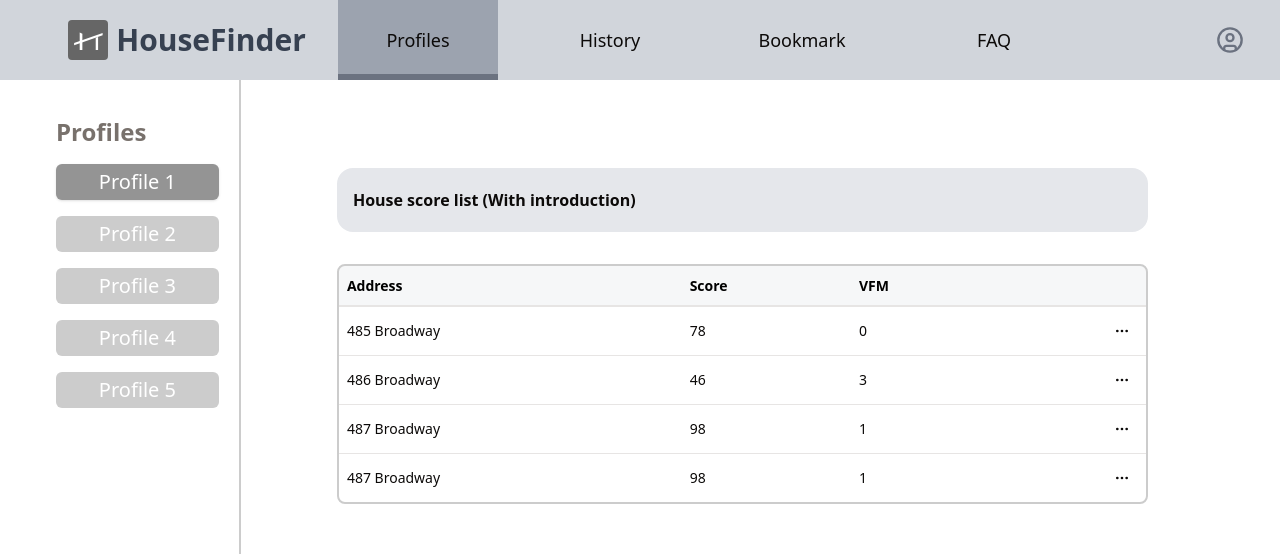
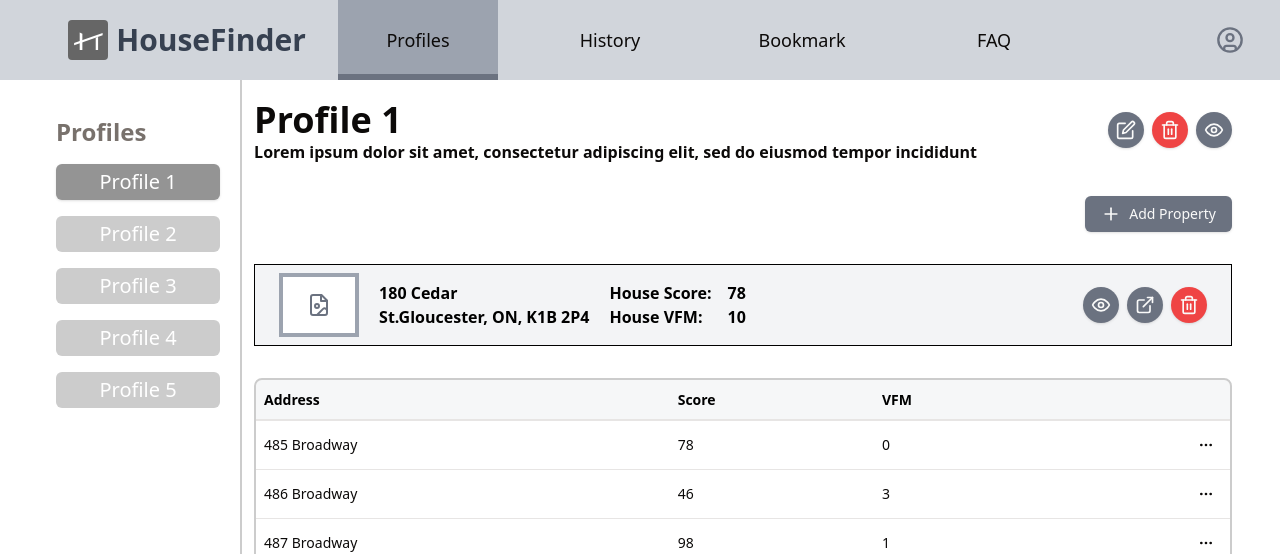
Before and after one commit to new-idea-machine/os-house-finder-app, a React (Vite) app in the folder frontendV2/: page /profiles in a window 1280 px wide. Shown: the top 554 px of the page. Built offline with nearby package versions, Linux system fonts and the light colour scheme; no server answers.

Commit message:
Updated profile table row look for profiles page

```diff
--- a/frontendV2/src/pages/Profiles.tsx
+++ b/frontendV2/src/pages/Profiles.tsx
@@ -24,7 +24,16 @@ import {
   DropdownMenuTrigger,
 } from '@components/ui/dropdown';
 import { Button } from '@components/ui/button';
-import { MoreHorizontal } from 'lucide-react';
+import {
+  ExternalLink,
+  Eye,
+  FileImage,
+  MoreHorizontal,
+  PenSquare,
+  Plus,
+  Trash2,
+} from 'lucide-react';
+import { Card, CardContent } from '@components/ui/card';
 import { Tabs, TabsContent, TabsList, TabsTrigger } from '@/components/ui/tabs';
 
 type ProfileTableDataType = {
@@ -204,15 +213,71 @@ export default function Profiles() {
         </section>
         <AddNewProfile currentTabs={tabs} addTab={setTabs} />
       </TabsList>
-      {tabs.map((tab) => (
-        <TabsContent
-          key={tab.value}
-          value={tab.value}
-          className="container w-full pt-4"
-        >
-          <div className="container flex flex-col gap-y-8 px-16 pt-16">
-            <div className="flex h-16 w-full items-center rounded-2xl bg-gray-200 px-4">
-              <p className="font-bold">House score list (With introduction)</p>
+      {tabs.map((tab, index) => (
+        <TabsContent key={tab.value} value={tab.value} className="w-full p-3">
+          <div className="flex flex-col gap-y-8">
+            <div className="flex justify-between space-y-3">
+              <div>
+                <p className="text-4xl font-bold">Profile {index + 1}</p>
+                <p className="font-semibold">
+                  Lorem ipsum dolor sit amet, consectetur adipiscing elit, sed
+                  do eiusmod tempor incididunt{' '}
+                </p>
+              </div>
+              <div className="space-x-2">
+                <Button size="icon" className="rounded-full bg-gray-500">
+                  <PenSquare className="h-5 w-5" />
+                </Button>
+                <Button size="icon" className="rounded-full bg-destructive">
+                  <Trash2 className="h-5 w-5" />
+                </Button>
+                <Button size="icon" className="rounded-full bg-gray-500">
+                  <Eye className="h-5 w-5" />
+                </Button>
+              </div>
+            </div>
+            <div className="flex justify-end">
+              <Button size="default" className="bg-gray-500">
+                <Plus className="mr-2 h-5 w-5" /> Add Property
+              </Button>
+            </div>
+            <div>
+              <Card className="rounded-none border-black bg-gray-100 shadow-none">
+                <CardContent className="flex justify-between py-2">
+                  <div className="flex space-x-5">
+                    <div className="flex h-16 w-20 items-center justify-center border-4 border-gray-400 bg-white">
+                      <FileImage className="text-gray-500" />
+                    </div>
+                    <div className="flex flex-col justify-center">
+                      <p className="font-semibold text-black">180 Cedar</p>
+                      <p className="font-semibold text-black">
+                        St.Gloucester, ON, K1B 2P4
+                      </p>
+                    </div>
+                    <div className="flex items-center justify-center space-x-4">
+                      <div className="flex flex-col">
+                        <p className="font-bold text-black">House Score:</p>
+                        <p className="font-bold text-black">House VFM:</p>
+                      </div>
+                      <div className="flex flex-col">
+                        <p className="font-bold text-black">78</p>
+                        <p className="font-bold text-black">10</p>
+                      </div>
+                    </div>
+                  </div>
+                  <div className="flex items-center justify-end space-x-2">
+                    <Button size="icon" className="rounded-full bg-gray-500">
+                      <Eye className="h-5 w-5" />
+                    </Button>
+                    <Button size="icon" className="rounded-full bg-gray-500">
+                      <ExternalLink className="h-5 w-5" />
+                    </Button>
+                    <Button size="icon" className="rounded-full bg-destructive">
+                      <Trash2 className="h-5 w-5" />
+                    </Button>
+                  </div>
+                </CardContent>
+              </Card>
             </div>
             <div className="relative w-full overflow-auto rounded-lg border-2 border-primary">
               <Table>
```
